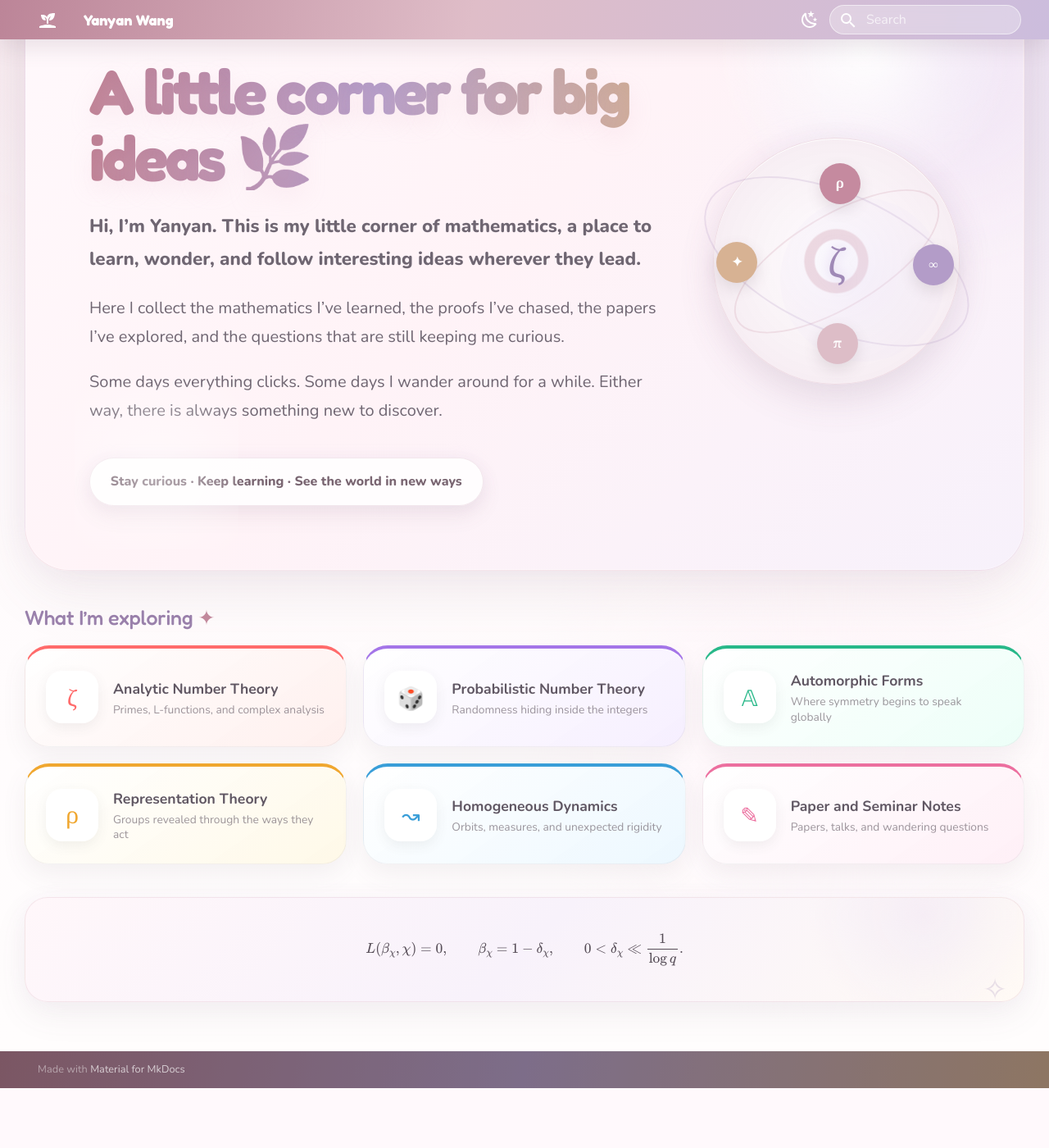
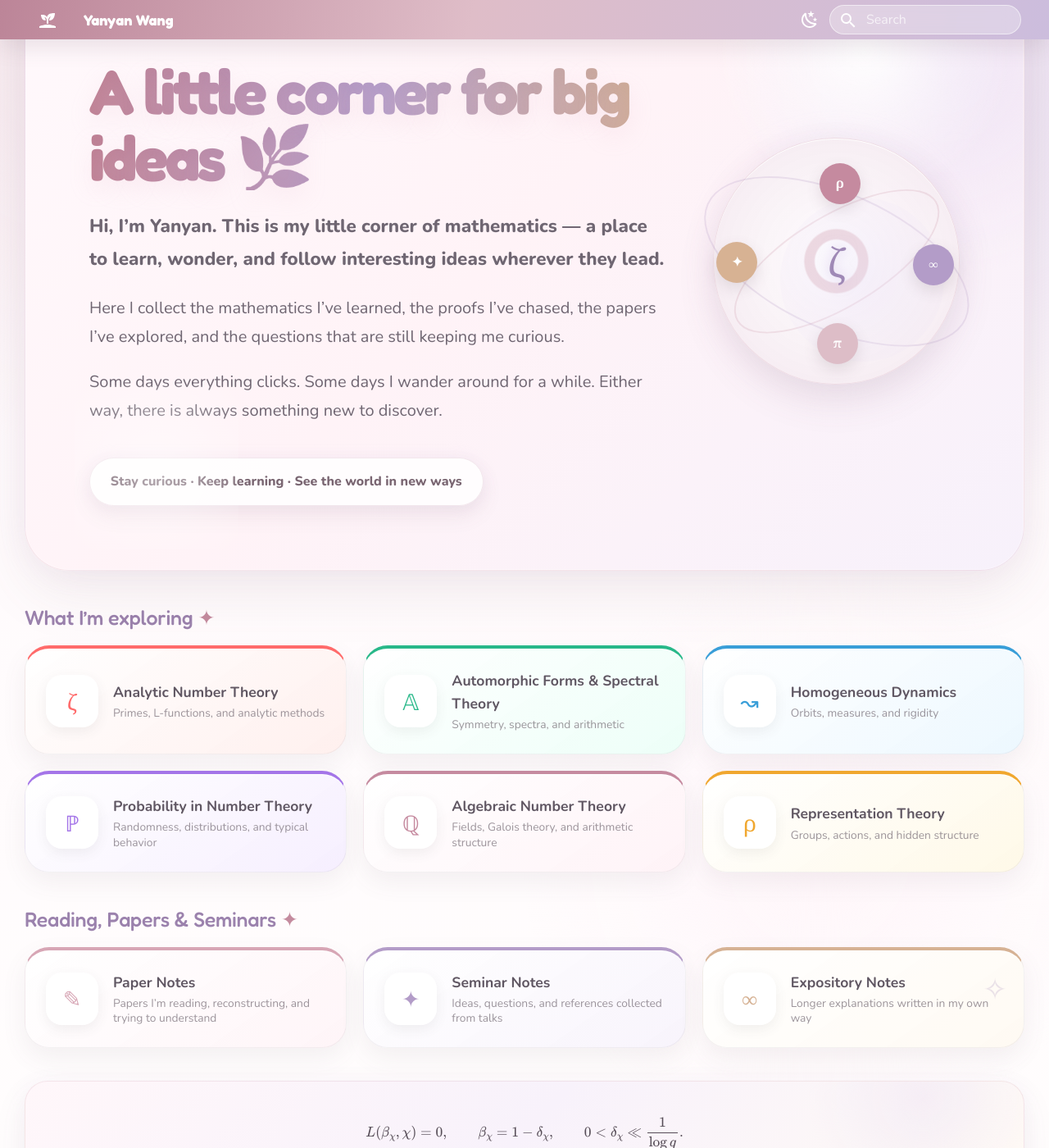
Before and after one commit to yanyanwang-math/yanyanwang-math.github.io, an MkDocs documentation site: the page built from docs/index.md, in a window 1280 px wide and 1400 px high, scrolled down 229 px. Shown: the whole window at 82% size. Built offline with MkDocs 1.6.1 and Material for MkDocs 9.7.7, drawn with Linux system fonts in a browser that asks for light colours; before the commit the page ends 1556 px from its top, so only the background shows below that.

Commit message:
Add files via upload

```diff
--- a/docs/index.md
+++ b/docs/index.md
@@ -14,7 +14,7 @@ hide:
       <h1>A little corner for big ideas <span>🌿</span></h1>
 
       <p class="fresh-intro">
-        Hi, I’m Yanyan. This is my little corner of mathematics,
+        Hi, I’m Yanyan. This is my little corner of mathematics —
         a place to learn, wonder, and follow interesting ideas wherever they lead.
       </p>
 
@@ -54,23 +54,39 @@ hide:
        href="analytic-number-theory/">
       <span class="fresh-icon">ζ</span>
       <strong>Analytic Number Theory</strong>
-      <small>Primes, L-functions, and complex analysis</small>
-    </a>
-
-    <a class="fresh-card"
-       style="--card:#a475e8; --soft:#f6efff;"
-       href="probabilistic-number-theory/">
-      <span class="fresh-icon">🎲</span>
-      <strong>Probabilistic Number Theory</strong>
-      <small>Randomness hiding inside the integers</small>
+      <small>Primes, L-functions, and analytic methods</small>
     </a>
 
     <a class="fresh-card"
        style="--card:#28b889; --soft:#edfff8;"
        href="automorphic-forms/">
       <span class="fresh-icon">𝔸</span>
-      <strong>Automorphic Forms</strong>
-      <small>Where symmetry begins to speak globally</small>
+      <strong>Automorphic Forms &amp; Spectral Theory</strong>
+      <small>Symmetry, spectra, and arithmetic</small>
+    </a>
+
+    <a class="fresh-card"
+       style="--card:#399ed8; --soft:#edf8ff;"
+       href="homogeneous-dynamics/">
+      <span class="fresh-icon">↝</span>
+      <strong>Homogeneous Dynamics</strong>
+      <small>Orbits, measures, and rigidity</small>
+    </a>
+
+    <a class="fresh-card"
+       style="--card:#a475e8; --soft:#f6efff;"
+       href="probabilistic-number-theory/">
+      <span class="fresh-icon">ℙ</span>
+      <strong>Probability in Number Theory</strong>
+      <small>Randomness, distributions, and typical behavior</small>
+    </a>
+
+    <a class="fresh-card"
+       style="--card:#c58a9f; --soft:#fff3f7;"
+       href="algebraic-number-theory/">
+      <span class="fresh-icon">ℚ</span>
+      <strong>Algebraic Number Theory</strong>
+      <small>Fields, Galois theory, and arithmetic structure</small>
     </a>
 
     <a class="fresh-card"
@@ -78,23 +94,39 @@ hide:
        href="representation-theory/">
       <span class="fresh-icon">ρ</span>
       <strong>Representation Theory</strong>
-      <small>Groups revealed through the ways they act</small>
+      <small>Groups, actions, and hidden structure</small>
+    </a>
+
+  </div>
+
+  <h2 class="fresh-section-title">
+    Reading, Papers &amp; Seminars <span>✦</span>
+  </h2>
+
+  <div class="fresh-grid">
+
+    <a class="fresh-card"
+       style="--card:#d7a6b5; --soft:#fff5f8;"
+       href="papers/paper-notes/">
+      <span class="fresh-icon">✎</span>
+      <strong>Paper Notes</strong>
+      <small>Papers I’m reading, reconstructing, and trying to understand</small>
     </a>
 
     <a class="fresh-card"
-       style="--card:#399ed8; --soft:#edf8ff;"
-       href="homogeneous-dynamics/">
-      <span class="fresh-icon">↝</span>
-      <strong>Homogeneous Dynamics</strong>
-      <small>Orbits, measures, and unexpected rigidity</small>
+       style="--card:#b39cc8; --soft:#f8f4fc;"
+       href="papers/seminar-notes/">
+      <span class="fresh-icon">✦</span>
+      <strong>Seminar Notes</strong>
+      <small>Ideas, questions, and references collected from talks</small>
     </a>
 
     <a class="fresh-card"
-       style="--card:#ec6f9f; --soft:#fff0f7;"
-       href="papers/">
-      <span class="fresh-icon">✎</span>
-      <strong>Paper and Seminar Notes</strong>
-      <small>Papers, talks, and wandering questions</small>
+       style="--card:#d6b294; --soft:#fffaf3;"
+       href="papers/expository-notes/">
+      <span class="fresh-icon">∞</span>
+      <strong>Expository Notes</strong>
+      <small>Longer explanations written in my own way</small>
     </a>
 
   </div>
```
